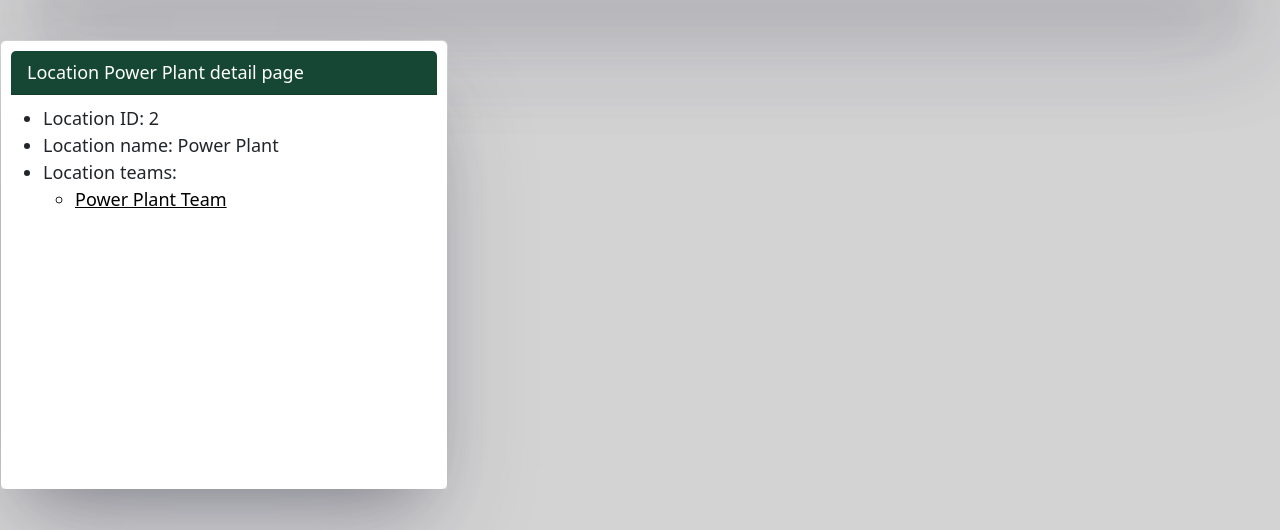
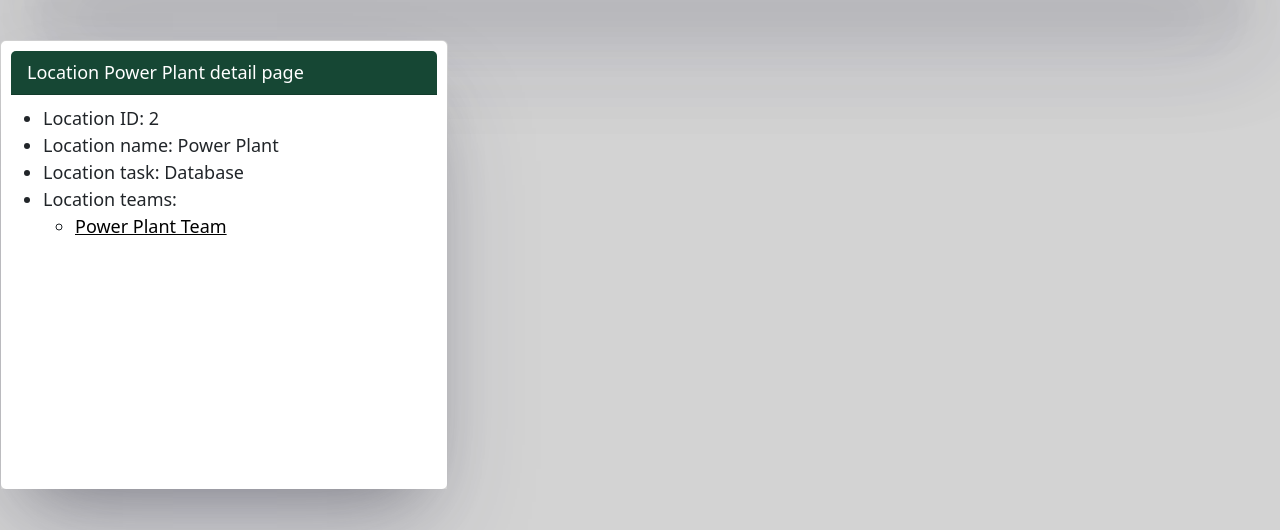
Before and after one commit to GenericName192/David-Barton-Capstone, a Django app: page /location/location-detail/2 in a window 1280 px wide. Shown: the part 66-596 px from the top of the page. Run offline with Django 4.2, Linux system fonts and the light colour scheme; data comes from the database, SQL or seed files in the repository; both versions use the stored data as it was after the commit.

Commit message:
added tasks to locations

```diff
--- a/WithYouWIthMeCapstone2/teamTracker/location/models.py
+++ b/WithYouWIthMeCapstone2/teamTracker/location/models.py
@@ -2,6 +2,7 @@ from django.db import models
 
 class Location(models.Model):
     name = models.CharField(max_length=30)
+    task = models.CharField(max_length=30, default="Database")
 
     def __str__(self):
         return self.name
--- a/WithYouWIthMeCapstone2/teamTracker/location/templates/location/location-detail.html
+++ b/WithYouWIthMeCapstone2/teamTracker/location/templates/location/location-detail.html
@@ -5,6 +5,7 @@
     <ul>
       <li>Location ID: {{location.id}}</li>
       <li>Location name: {{location.name}}</li>
+      <li>Location task: {{location.task}}</li>
       <li>
         Location teams:
         <ul>
--- a/WithYouWIthMeCapstone2/teamTracker/member/views.py
+++ b/WithYouWIthMeCapstone2/teamTracker/member/views.py
@@ -6,16 +6,12 @@ from .models import Member
 
 # forms
 from django.forms import modelform_factory
-# from .forms import MemberFrom
 
 # caching stuff
 from django.views.decorators.cache import cache_page
 
-#pagination
-from django.core.paginator import Paginator
 
-
-# Memebers
+# Members
 MemberForm = modelform_factory(Member, exclude=["role"]) # role is excluded as
 # it is set using default.
 
```
Also changed, not shown: WithYouWIthMeCapstone2/teamTracker/package.json (added, +14 -0 lines), WithYouWIthMeCapstone2/teamTracker/db.sqlite3, WithYouWIthMeCapstone2/teamTracker/location/migrations/0002_location_task.py (added), WithYouWIthMeCapstone2/teamTracker/manager/migrations/0002_alter_manager_startdate.py (added), WithYouWIthMeCapstone2/teamTracker/member/migrations/0002_alter_member_startdate.py (added).
